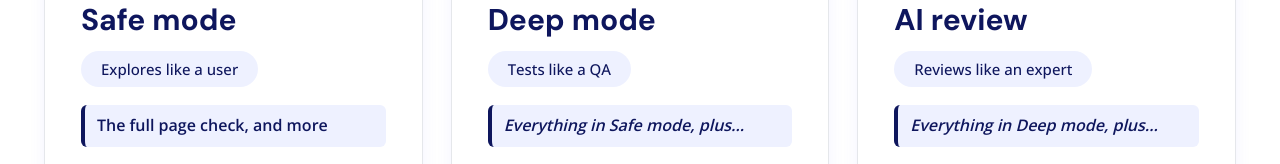
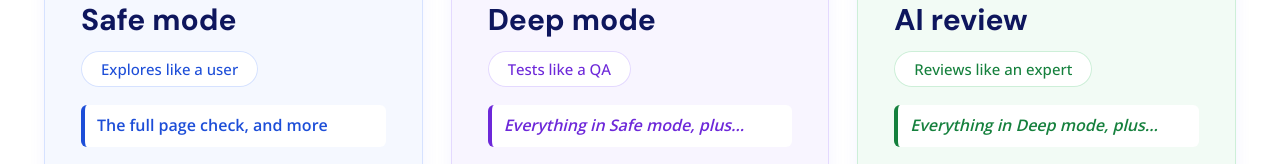
Before and after one commit to niharikasuri-bit/accessibility-site, a plain HTML site: page index.html in a window 1280 px wide. Shown: the part 2264-2428 px from the top of the page. Drawn offline with nearby package versions, Linux system fonts and the light colour scheme.

Commit message:
Scan modes: colours back, no level bars
Co-Authored-By: Claude Opus 5.5 <noreply@anthropic.com>

```diff
--- a/site.css
+++ b/site.css
@@ -277,16 +277,22 @@ code { font: 14px "JetBrains Mono", ui-monospace, Consolas, monospace; backgroun
 .ill .t { fill: var(--primary); font: 700 11px "DM Sans", sans-serif; }
 .mode-card > .mode-finds { flex: 0; border: 0; padding: 0; font-size: 14px; font-weight: 700; letter-spacing: .04em; text-transform: uppercase; color: var(--muted); margin: 0 0 14px; }
 /* Levels: each mode includes the one before it. Its own colour, a filled icon tile and a depth bar that grows. */
-.mode-card[class*="lvl-"] { --acc: var(--primary); --tint: var(--paper); --edge: var(--divider); }
+.mode-card.lvl-1 { --acc: #1D4ED8; --tint: #F5F8FF; --edge: #D6E2FF; }
+.mode-card.lvl-2 { --acc: #6D28D9; --tint: #F8F5FF; --edge: #E4D9FF; }
+.mode-card.lvl-3 { --acc: #15803D; --tint: #F2FBF5; --edge: #CDEFD8; }
 .mode-card[class*="lvl-"] { background: var(--tint); border-color: var(--edge); }
 .mode-badge { display: grid; place-items: center; width: 56px; height: 56px; border-radius: 14px; background: var(--acc); margin-bottom: 18px; flex: none; }
 .mode-badge .mode-icon { color: #FFFFFF; width: 30px; height: 30px; margin: 0; }
+.mode-card[class*="lvl-"] .mode-tag { background: var(--paper); color: var(--acc); box-shadow: inset 0 0 0 1px var(--edge); }
 .mode-level { margin-bottom: 20px; }
 .mode-eyebrow { flex: none; font-size: 13px; font-weight: 700; letter-spacing: .12em; text-transform: uppercase; color: var(--acc); margin: 0 0 6px; }
 .mode-card > .mode-eyebrow { flex: none; border: 0; padding: 0; color: var(--acc); font-size: 13px; line-height: 1.4; margin: 0 0 6px; }
-.mode-plus { display: block; font-size: 16px; font-style: italic; font-weight: 600; color: var(--acc); background: var(--primary-bg); border-left: 4px solid var(--acc); border-radius: 6px; padding: 8px 12px; }
+.mode-plus { display: block; font-size: 16px; font-style: italic; font-weight: 600; color: var(--acc); background: var(--paper); border-left: 4px solid var(--acc); border-radius: 6px; padding: 8px 12px; }
 .lvl-1 .mode-plus { font-style: normal; }
 .mode-card[class*="lvl-"] .mode-points li::before { border-color: var(--acc); }
 @media (prefers-color-scheme: dark) {
+  :root:not([data-theme="light"]) .mode-card.lvl-1 { --acc: #93B4FF; --tint: #141B3A; --edge: #26336B; }
+  :root:not([data-theme="light"]) .mode-card.lvl-2 { --acc: #C4B5FD; --tint: #1C1638; --edge: #3A2D6B; }
+  :root:not([data-theme="light"]) .mode-card.lvl-3 { --acc: #86EFAC; --tint: #10251A; --edge: #1F4A31; }
   :root:not([data-theme="light"]) .mode-badge .mode-icon { color: #0B0F33; }
   :root:not([data-theme="light"]) }
```
